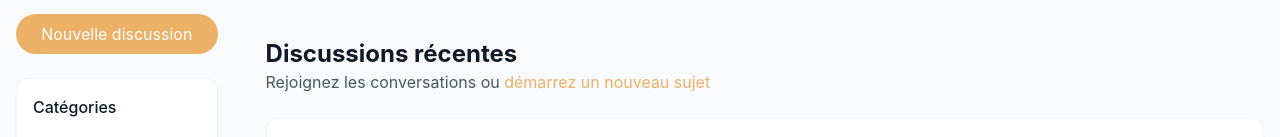
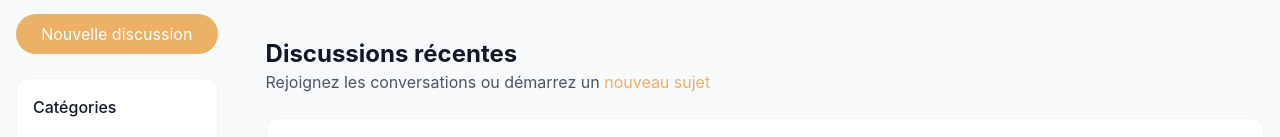
Before and after one commit to jerome-scat/forum-discourse, a React (Vite) app: page / in a window 1280 px wide. Shown: the part 122-259 px from the top of the page. Built offline with nearby package versions, Linux system fonts and the light colour scheme; grey boxes are pictures that could not be loaded.

Commit message:
Remove link from text
The "démarrer" text should not be a link. Removed the link.

```diff
--- a/src/components/ThreadList.tsx
+++ b/src/components/ThreadList.tsx
@@ -171,9 +171,9 @@ const ThreadList = () => {
       <div className="mb-6">
         <h2 className="text-2xl font-bold text-gray-900">Discussions récentes</h2>
         <p className="text-gray-600">
-          Rejoignez les conversations ou{" "}
+          Rejoignez les conversations ou démarrez un{" "}
           <Link to="/create-thread" className="text-[#edb067] hover:underline">
-            démarrez un nouveau sujet
+            nouveau sujet
           </Link>
         </p>
       </div>
```
